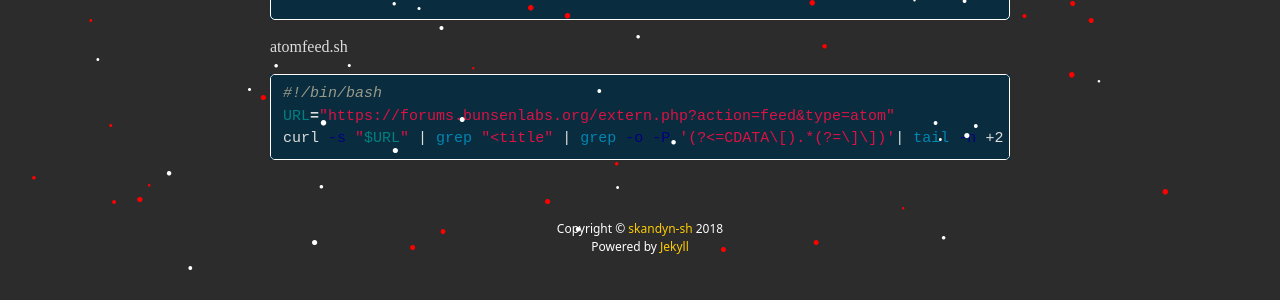
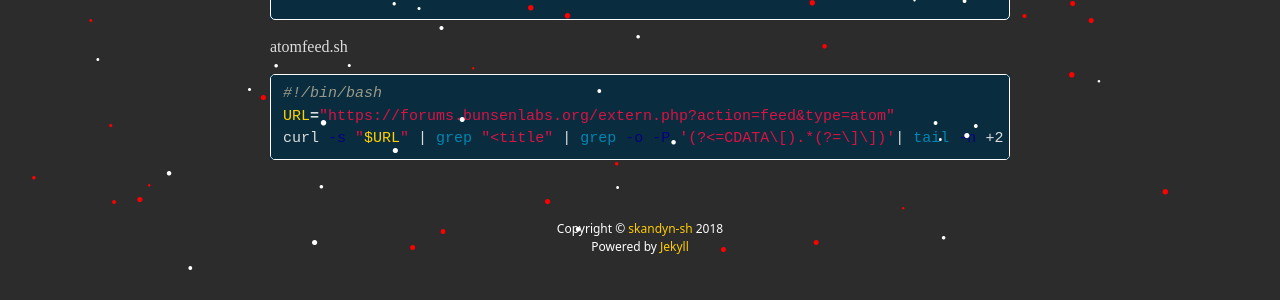
Before and after one commit to skandyn-sh/skandyn-sh.github.io, a Jekyll site: the page built from _posts/2018-11-27-atom-feed-conky.markdown, in a window 1280 px wide. Shown: the part 524-824 px from the top of the page. Built offline with Jekyll 4.4.1, drawn with Linux system fonts in a browser that asks for light colours; nearby versions of some CDN libraries; our own code applies the rules of GitHub Pages for plain Markdown files; library files that are not in the unit come from our copies; comment, search, counter and statistics services are not loaded.

Commit message:
Update _syntax-highlighting.scss

```diff
--- a/_sass/_syntax-highlighting.scss
+++ b/_sass/_syntax-highlighting.scss
@@ -32,16 +32,16 @@
     .kt    { color: #458; font-weight: bold } // Keyword.Type
     .m     { color: #099 } // Literal.Number
     .s     { color: #d14 } // Literal.String
-    .na    { color: #008080 } // Name.Attribute
+    .na    { color: #ffcf00 } // Name.Attribute
     .nb    { color: #0086B3 } // Name.Builtin
     .nc    { color: #458; font-weight: bold } // Name.Class
-    .no    { color: #008080 } // Name.Constant
+    .no    { color: #ffcf00 } // Name.Constant
     .ni    { color: #800080 } // Name.Entity
     .ne    { color: #900; font-weight: bold } // Name.Exception
     .nf    { color: #900; font-weight: bold } // Name.Function
     .nn    { color: #555 } // Name.Namespace
     .nt    { color: #000080 } // Name.Tag
-    .nv    { color: #008080 } // Name.Variable
+    .nv    { color: #ffcf00 } // Name.Variable
     .ow    { font-weight: bold } // Operator.Word
     .w     { color: #bbb } // Text.Whitespace
     .mf    { color: #099 } // Literal.Number.Float
@@ -60,8 +60,8 @@
     .s1    { color: #d14 } // Literal.String.Single
     .ss    { color: #990073 } // Literal.String.Symbol
     .bp    { color: #999 } // Name.Builtin.Pseudo
-    .vc    { color: #008080 } // Name.Variable.Class
-    .vg    { color: #008080 } // Name.Variable.Global
-    .vi    { color: #008080 } // Name.Variable.Instance
+    .vc    { color: #ffcf00 } // Name.Variable.Class
+    .vg    { color: #ffcf00 } // Name.Variable.Global
+    .vi    { color: #ffcf00 } // Name.Variable.Instance
     .il    { color: #099 } // Literal.Number.Integer.Long
 }
```
